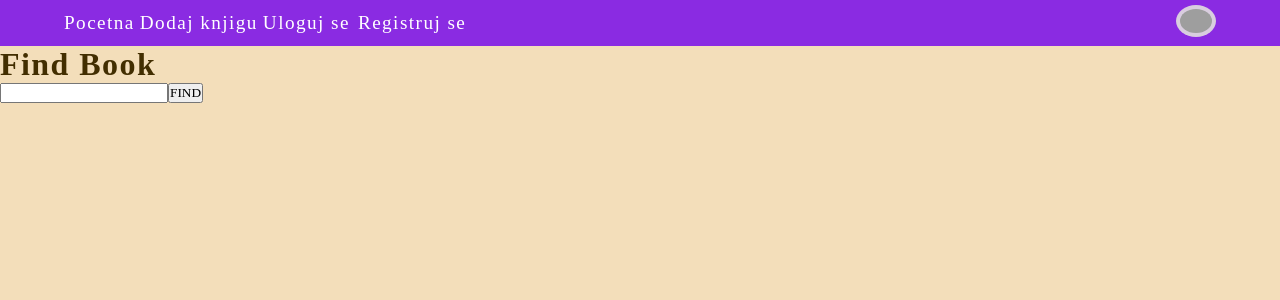
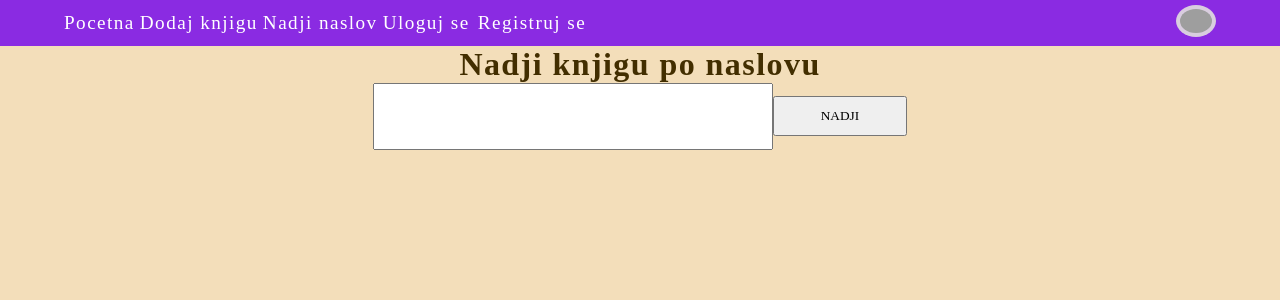
Before and after one commit to Deki1973/BooksLibraryClient, a React (Vite) app: page /books/find in a window 1280 px wide. Shown: the top 300 px of the page. Built offline with nearby package versions, Linux system fonts and the light colour scheme; no server answers; grey boxes are pictures that could not be loaded; a web font is replaced by a local one.

Commit message:
add find single book functionality

```diff
--- a/src/components/NavBar.jsx
+++ b/src/components/NavBar.jsx
@@ -29,6 +29,7 @@ const NavBar = () => {
           Pocetna
         </Link>
         <Link to="/books/create">Dodaj knjigu</Link>
+        <Link to="books/find">Nadji naslov</Link>
         <div className="sign-links">
         <Link to="/sign-in">Uloguj se</Link>
         <Link to="/sign-up">Registruj se</Link>
--- /dev/null
+++ b/src/context/SingleBookContext.jsx
@@ -0,0 +1,49 @@
+import axios from "axios";
+import { createContext, useContext, useEffect, useState } from "react";
+
+const SingleBookContext = createContext(null);
+
+export const useSingleBook = () => {
+  return useContext(SingleBookContext);
+};
+
+
+
+export const SingleBookProvider = ({ children }) => {
+  const [singleBook, setSingleBook] = useState(null);
+  // da korisnike ne mora da rucno refresnuje stranicu nakon dodavanje knjige
+  // ako je dodata nova knjiga ili obrisana postojeca:
+
+
+  const [titleInput, setTitleInput]=useState("");
+
+  useEffect(() => {
+    async function getSingleBook() {
+      try {
+
+        if (titleInput!=""){
+        const res = await axios(
+          {
+            method: "post",
+            url:  "http://localhost:5000/books/find",
+            data:{title:titleInput}
+          }
+        );
+        setSingleBook(res.data);
+        }
+
+      } catch (error) {
+        console.log(error);
+      }
+    }
+    getSingleBook();
+  }, [titleInput]);
+
+  return (
+    <SingleBookContext.Provider
+      value={{singleBook,setTitleInput }}
+    >
+      {children}
+    </SingleBookContext.Provider>
+  );
+};
--- a/src/main.jsx
+++ b/src/main.jsx
@@ -6,6 +6,7 @@ import { ThemeProvider } from "./context/ThemeContext.jsx";
 import { BooksProvider } from "./context/BooksContext.jsx";
 // 17.03.2024
 import { ClerkProvider } from "@clerk/clerk-react";
+import { SingleBookProvider } from "./context/SingleBookContext.jsx";
 
 // Import your publishable key 17.03.2024
 const PUBLISHABLE_KEY = import.meta.env.VITE_CLERK_PUBLISHABLE_KEY;
@@ -17,11 +18,13 @@ if (!PUBLISHABLE_KEY) {
 ReactDOM.createRoot(document.getElementById("root")).render(
   <Router>
     <ClerkProvider publishableKey={PUBLISHABLE_KEY}>
+      <SingleBookProvider>
       <BooksProvider>
         <ThemeProvider>
           <App />
         </ThemeProvider>
       </BooksProvider>
+      </SingleBookProvider>
     </ClerkProvider>
   </Router>
 );
--- a/src/pages/FindBook.jsx
+++ b/src/pages/FindBook.jsx
@@ -1,19 +1,54 @@
+import "@style/_FindBook.scss";
+import axios from "axios";
+import { useEffect } from "react";
+import { useSingleBook } from "../context/SingleBookContext";
 
-const handleSubmit=(e)=>{
-    e.preventDefault();
-    const bookTitle=e.target[0].value;
-    console.log(bookTitle);
 
-}
 const FindBook = () => {
+
+    const {singleBook,setTitleInput}=useSingleBook();
+
+    const handleSubmit=async (e)=>{
+        e.preventDefault();
+        const bookTitle=e.target[0].value;
+        console.log(bookTitle);
+        try{
+
+            setTitleInput(bookTitle);
+            console.log(singleBook);
+            /*
+            alert(bookTitle);
+            const res = await axios(
+                {
+                  method: "post",
+                  url:  "http://localhost:5000/books/find",
+                  data: {title:bookTitle},
+                }
+              );
+
+                if(res.ok){
+                    console.log(res.data)
+
+                }
+        */
+        }catch(error){
+            console.log(error);
+        }
+
+    }
+
+
+
     return (
+
         <div className="find-book-container">
-            <h1>Find Book</h1>
+            <h1>Nadji knjigu po naslovu</h1>
             <form action="submit" onSubmit={handleSubmit}>
             <input type="text" id="bookTitle" name="bookTitle" className="book-title"/>
-            <button type="submit">FIND</button>
+            <button type="submit">NADJI</button>
             </form>
         </div>
+
      );
 }
 
--- /dev/null
+++ b/src/style/_FindBook.scss
@@ -0,0 +1,20 @@
+.find-book-container{
+
+    width: 100%;
+    display: flex;
+    flex-direction: column;
+    justify-content: center;
+    align-items: center;
+
+    input{
+        width: 30em;
+        height: 5em;
+
+
+    }
+    button{
+        cursor: pointer;
+        width: 10em;
+        height: 3em;
+    }
+}
```
Also changed, not shown: 1 other file (tests, documents, lock files or other folders).
